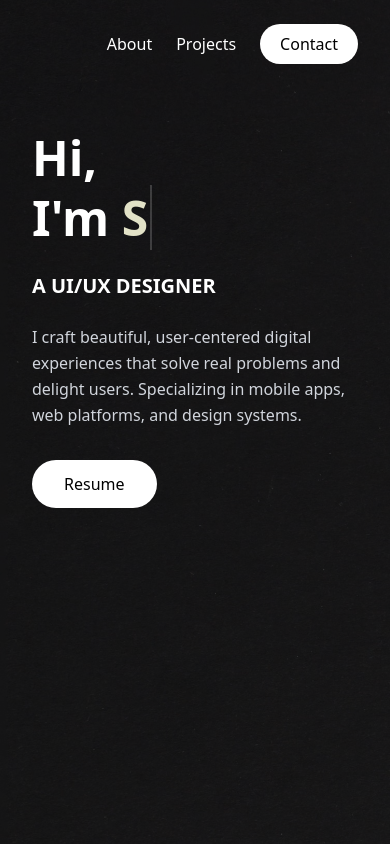
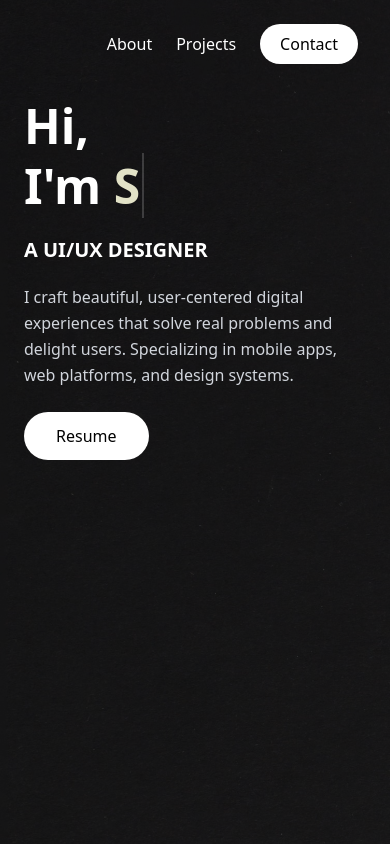
Before and after one commit to guptaRishi00/Shristi-port, a Next.js app: page / in a window 390 px wide. Shown: the top 844 px of the page. Built offline with nearby package versions, Linux system fonts and the light colour scheme.

Commit message:
Updated padding for mobile

```diff
--- a/components/About.tsx
+++ b/components/About.tsx
@@ -6,7 +6,8 @@ export default function About() {
   return (
     <section
       id="about"
-      className="w-full bg-black flex flex-col items-center px-5 sm:px-10 py-12"
+      className="w-full bg-black flex flex-col items-center px-5 sm:px-10 py-12 sm:py-12 lg:py-12 pb-8 sm:pb-12"
+      // pb-8 applied for mobile, sm:pb-12 keeps original for larger screens
     >
       <div className="w-full max-w-6xl grid grid-cols-1 lg:grid-cols-2 gap-12 lg:gap-20 items-center">
 
--- a/components/FeaturedProjects.tsx
+++ b/components/FeaturedProjects.tsx
@@ -5,14 +5,14 @@ export default function FeaturedProjects() {
   const projects = [
     {
       image: "/Frame1.png",
-      title: "BattleGator",
+      title: "BattinGator",
       description:
         "A clean, operable UI for esport and AI-hosted fights using card layouts, fluid indicators, and clear visual hierarchy to enhance readability and user engagement.",
       link: "#",
     },
     {
       image:
-        "/frame2.svg",
+        "/frame2.png",
       title: "Jia Organic Eco Resort",
       description:
         "Elegant sustainable aesthetics with clean layouts to reflect the resort's eco ethos, blending a nature environment on storytelling to highlight wellness and relaxation.",
--- a/components/Hero.tsx
+++ b/components/Hero.tsx
@@ -18,10 +18,10 @@ export default function Hero() {
       <div className="absolute inset-0 bg-black/60 z-0" />
 
       {/* Content */}
-      <div className="relative z-10 max-w-7xl w-full mx-auto px-8 sm:px-12 lg:px-16 pt-32 sm:pt-40 lg:pt-48">
+      <div className="relative z-10 max-w-7xl w-full mx-auto px-6 sm:px-12 lg:px-16 pt-24 sm:pt-32 lg:pt-36">
         <div className="max-w-2xl text-left">
           {/* Main Heading */}
-          <h1 className="text-5xl sm:text-6xl lg:text-7xl font-bold text-white leading-tight mb-6 flex flex-col">
+          <h1 className="text-5xl sm:text-6xl lg:text-7xl font-bold text-white leading-tight mb-5 flex flex-col">
             <span>Hi,</span>
 
             <span className="flex flex-wrap">
@@ -45,12 +45,12 @@ export default function Hero() {
           </h1>
 
           {/* Subtitle */}
-          <h2 className="text-xl sm:text-2xl font-semibold text-white mb-6">
+          <h2 className="text-xl sm:text-2xl font-semibold text-white mb-5">
             A UI/UX DESIGNER
           </h2>
 
           {/* Description */}
-          <p className="text-base sm:text-lg text-gray-300 leading-relaxed mb-8 max-w-xl">
+          <p className="text-base sm:text-lg text-gray-300 leading-relaxed mb-6 max-w-xl">
             I craft beautiful, user-centered digital experiences that solve real
             problems and delight users. Specializing in mobile apps, web
             platforms, and design systems.
--- a/components/WhatIDo.tsx
+++ b/components/WhatIDo.tsx
@@ -9,8 +9,8 @@ const skills: string[][] = [
 
 const WhatIDo: FC = () => {
   return (
-    <section className="w-full bg-black flex flex-col items-center px-6 sm:px-12 lg:px-24 pt-26 pb-14 sm:pb-16 lg:pb-16">
-      {/* Top padding kept as pt-32 */}
+    <section className="w-full bg-black flex flex-col items-center px-6 sm:px-12 lg:px-24 pt-16 sm:pt-24 lg:pt-26 pb-10 sm:pb-16 lg:pb-16">
+      {/* Top padding: smaller on mobile, original for larger screens */}
       <div className="w-full max-w-7xl flex flex-col items-center">
 
         {/* Heading */}
```
Also changed, not shown: public/frame2.png (added).
